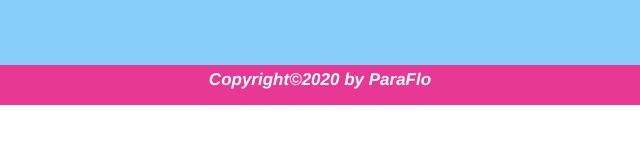
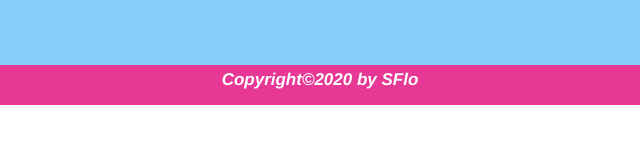
Before and after one commit to soltanflorentin/cakes-site-responsive, a plain HTML site: page about.html in a window 1280 px wide. Shown: the part 625-768 px from the top of the page, 320-960 px from the left. Drawn offline with nearby package versions, Linux system fonts and the light colour scheme.

Commit message:
Update about.html

```diff
--- a/about.html
+++ b/about.html
@@ -60,7 +60,7 @@
               </div>
 
               <footer>
-                <div class="footerText"><i>Copyright&copy;2020 by ParaFlo</i></div>
+                <div class="footerText"><i>Copyright&copy;2020 by SFlo</i></div>
               </footer>
   </div>
  </body>
```
